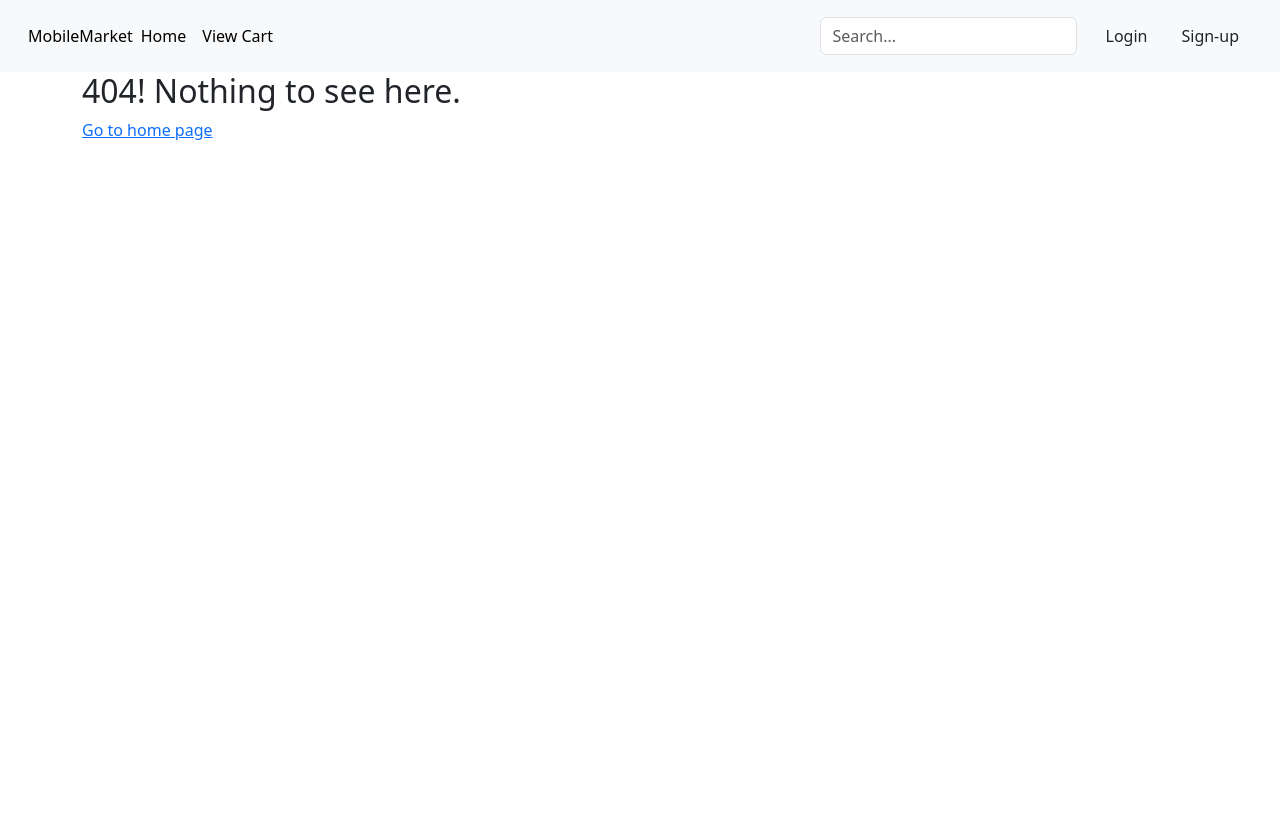
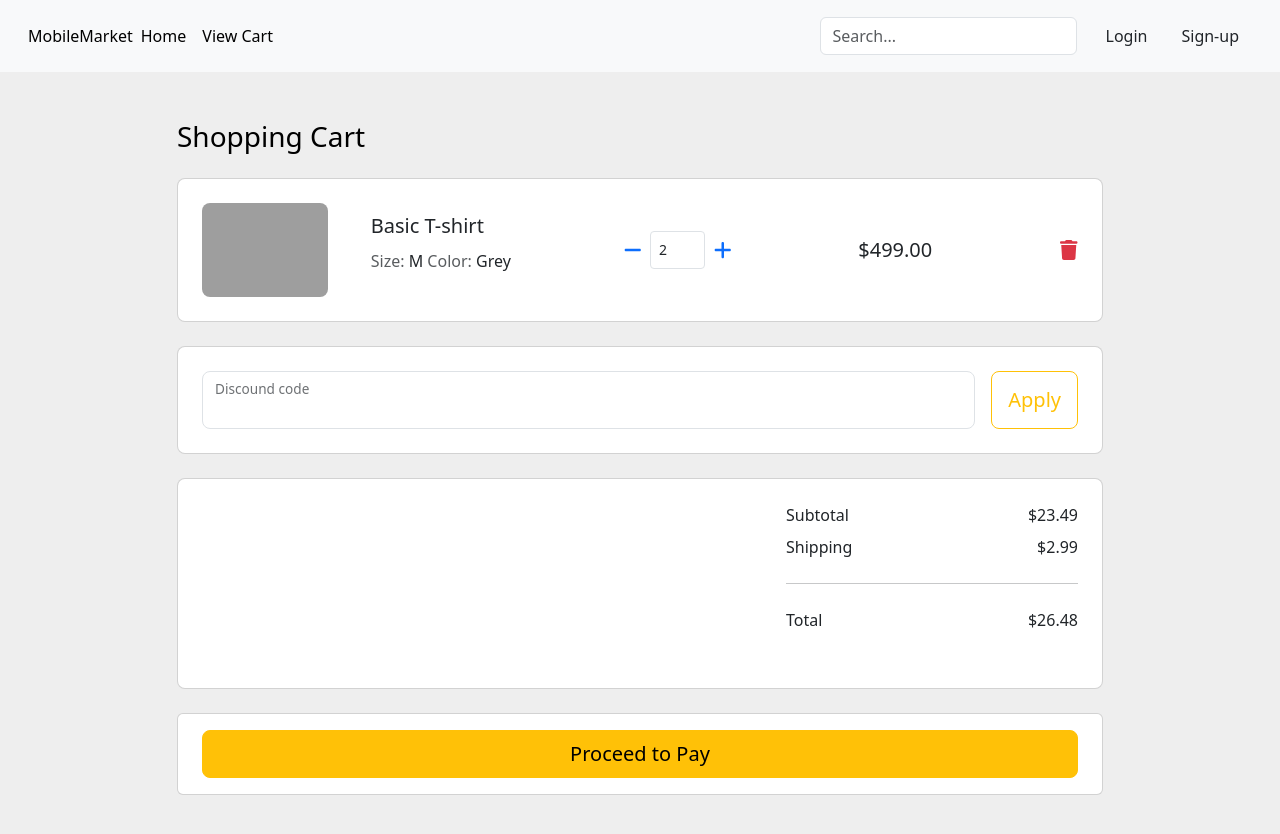
Before and after one commit to Hasib192/MobileMarket-Frontend, a React (Vite) app: page /view-cart in a window 1280 px wide. Before the commit this address had no page. Shown: the top 834 px of the page. Before the commit the page ends 800 px from the top, so only its background shows below. Built offline with nearby package versions, Linux system fonts and the light colour scheme; grey boxes are pictures that could not be loaded.

Commit message:
feat/create-product & view-cart and update/product-card

```diff
--- a/package.json
+++ b/package.json
@@ -10,6 +10,11 @@
     "preview": "vite preview"
   },
   "dependencies": {
+    "@fortawesome/fontawesome-svg-core": "^6.5.1",
+    "@fortawesome/free-brands-svg-icons": "^6.5.1",
+    "@fortawesome/free-regular-svg-icons": "^6.5.1",
+    "@fortawesome/free-solid-svg-icons": "^6.5.1",
+    "@fortawesome/react-fontawesome": "^0.2.0",
     "axios": "^1.6.2",
     "bootstrap": "^5.3.2",
     "react": "^18.2.0",
--- /dev/null
+++ b/src/App.css
@@ -0,0 +1,8 @@
+*{
+    margin: 0;
+    padding: 0;
+}
+
+body{
+    background-color: #eee;
+}
--- a/src/App.jsx
+++ b/src/App.jsx
@@ -6,6 +6,8 @@ import Login from "./pages/Login";
 import NotFound from "./pages/NotFound";
 import CreateProduct from "./pages/CreateProduct";
 import { ToastContainer } from "react-toastify";
+import CartPage from "./pages/CartPage";
+import "./App.css"
 
 function App() {
   return (
@@ -17,6 +19,7 @@ function App() {
           <Route path="login" element={<Login />} />
           <Route path="signup" element={<SignUp />} />
           <Route path="create" element={<CreateProduct />} />
+          <Route path="view-cart" element={<CartPage />} />
           <Route path="*" element={<NotFound />} />
         </Route>
       </Routes>
--- a/src/components/ProductCard.jsx
+++ b/src/components/ProductCard.jsx
@@ -1,14 +1,20 @@
 const ProductCard = ({ product }) => {
+  let { image, title, short_des, price, discount_price } = product;
+
   return (
     <div className="col">
       <div className="card h-100">
-        <img src={product.image} className="mx-auto d-block" width="375px" height="375px" />
+        <img src={image} className="mx-auto d-block" width="375px" height="375px" />
         <div className="card-body">
-          <h5 className="card-title">{product.title}</h5>
-          <p className="card-text lh-base">{product.short_des}</p>
+          <h5 className="card-title">{title}</h5>
+          <p className="card-text lh-base">{short_des}</p>
           <hr></hr>
-          <span className="text-decoration-line-through">৳ {product.price}</span>
-          <span className="mx-1 fs-5">৳{product.discount_price}</span>
+          <span className="text-decoration-line-through">
+            <span>৳</span> {price.toLocaleString()}
+          </span>
+          <span className="mx-1 fs-5">
+            <span>৳</span> {discount_price.toLocaleString()}
+          </span>
           <a href="#" className="btn btn-primary float-end">
             Add to Cart
           </a>
--- /dev/null
+++ b/src/pages/CartPage.jsx
@@ -0,0 +1,94 @@
+import { FontAwesomeIcon } from "@fortawesome/react-fontawesome";
+import { faTrash, faPlus, faMinus } from "@fortawesome/free-solid-svg-icons";
+
+const CartPage = () => {
+  return (
+    <div className="container h-100 py-5">
+      <div className="row d-flex justify-content-center align-items-center h-100">
+        <div className="col-10">
+          <div className="d-flex justify-content-between align-items-center mb-4">
+            <h3 className="fw-normal mb-0 text-black">Shopping Cart</h3>
+          </div>
+          <div className="card rounded-3 mb-4">
+            <div className="card-body p-4">
+              <div className="row d-flex justify-content-between align-items-center">
+                <div className="col-md-2 col-lg-2 col-xl-2">
+                  <img src="https://mdbcdn.b-cdn.net/img/Photos/new-templates/bootstrap-shopping-carts/img1.webp" className="img-fluid rounded-3" alt="Cotton T-shirt" />
+                </div>
+                <div className="col-md-3 col-lg-3 col-xl-3">
+                  <p className="lead fw-normal mb-2">Basic T-shirt</p>
+                  <p>
+                    <span className="text-muted">Size: </span>M <span className="text-muted">Color: </span>Grey
+                  </p>
+                </div>
+                <div className="col-md-3 col-lg-3 col-xl-2 d-flex">
+                  <button className="btn btn-link px-2" onclick="this.parentNode.querySelector('input[type=number]').stepDown()">
+                    <FontAwesomeIcon icon={faMinus} size="lg" />
+                  </button>
+                  <input id="form1" min={0} name="quantity" defaultValue={2} type="number" className="form-control form-control-sm" />
+                  <button className="btn btn-link px-2" onclick="this.parentNode.querySelector('input[type=number]').stepUp()">
+                    <FontAwesomeIcon icon={faPlus} size="lg" />
+                  </button>
+                </div>
+                <div className="col-md-3 col-lg-2 col-xl-2 offset-lg-1">
+                  <h5 className="mb-0">$499.00</h5>
+                </div>
+                <div className="col-md-1 col-lg-1 col-xl-1 text-end">
+                  <a href="#!" className="text-danger">
+                    <FontAwesomeIcon icon={faTrash} size="lg" />
+                  </a>
+                </div>
+              </div>
+            </div>
+          </div>
+
+          <div className="card rounded-3 mb-4">
+            <div className="card-body p-4 d-flex flex-row">
+              <div className="form-floating flex-fill">
+                <input type="text" id="form1" className="form-control form-control-lg" />
+                <label className="form-label" htmlFor="form1">
+                  Discound code
+                </label>
+              </div>
+              <button type="button" className="btn btn-outline-warning btn-lg ms-3">
+                Apply
+              </button>
+            </div>
+          </div>
+
+          <div className="card rounded-3 mb-4">
+            <div className="card-body p-4">
+              <div className="d-flex align-items-end justify-content-end">
+                <div className="col-md-4 col-lg-4 col-xl-4">
+                  <div className="d-flex justify-content-between" style={{ fontWeight: 500 }}>
+                    <p className="mb-2">Subtotal</p>
+                    <p className="mb-2">$23.49</p>
+                  </div>
+                  <div className="d-flex justify-content-between" style={{ fontWeight: 500 }}>
+                    <p className="mb-0">Shipping</p>
+                    <p className="mb-0">$2.99</p>
+                  </div>
+                  <hr className="my-4" />
+                  <div className="d-flex justify-content-between mb-4" style={{ fontWeight: 500 }}>
+                    <p className="mb-2">Total </p>
+                    <p className="mb-2">$26.48</p>
+                  </div>
+                </div>
+              </div>
+            </div>
+          </div>
+
+          <div className="card">
+            <div className="card-body px-4">
+              <button type="button" className="btn btn-warning btn-lg w-100">
+                Proceed to Pay
+              </button>
+            </div>
+          </div>
+        </div>
+      </div>
+    </div>
+  );
+};
+
+export default CartPage;
--- a/src/pages/CreateProduct.jsx
+++ b/src/pages/CreateProduct.jsx
@@ -60,7 +60,7 @@ const CreateProduct = () => {
   };
 
   return (
-    <div className="container">
+    <div className="container py-5">
       <div className="mb-3">
         <label className="form-label">Title</label>
         <input type="text" className="form-control" name="title" value={formData.title} onChange={handleChange} />
```
Also changed, not shown: 1 other file (tests, documents, lock files or other folders).
